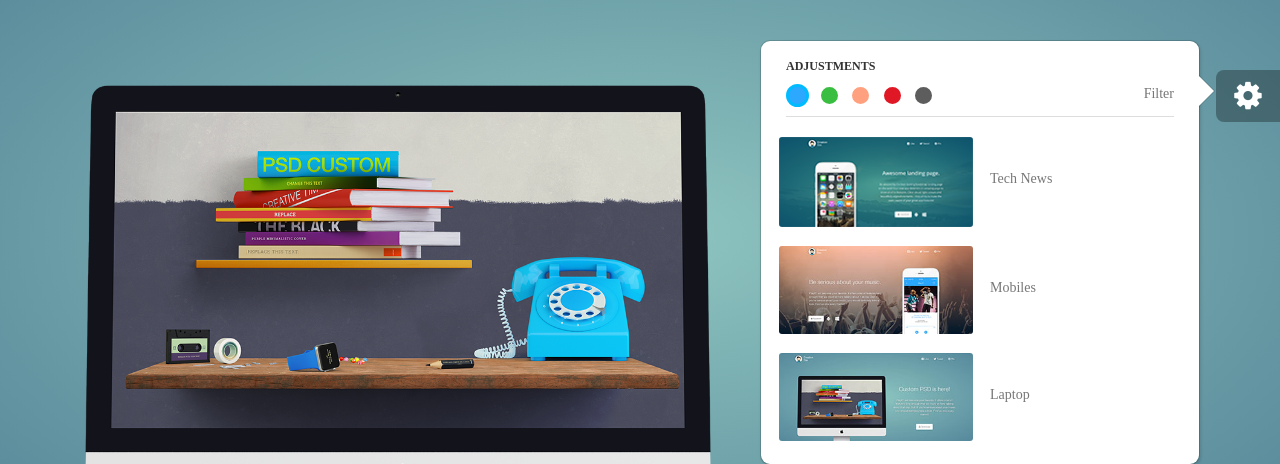
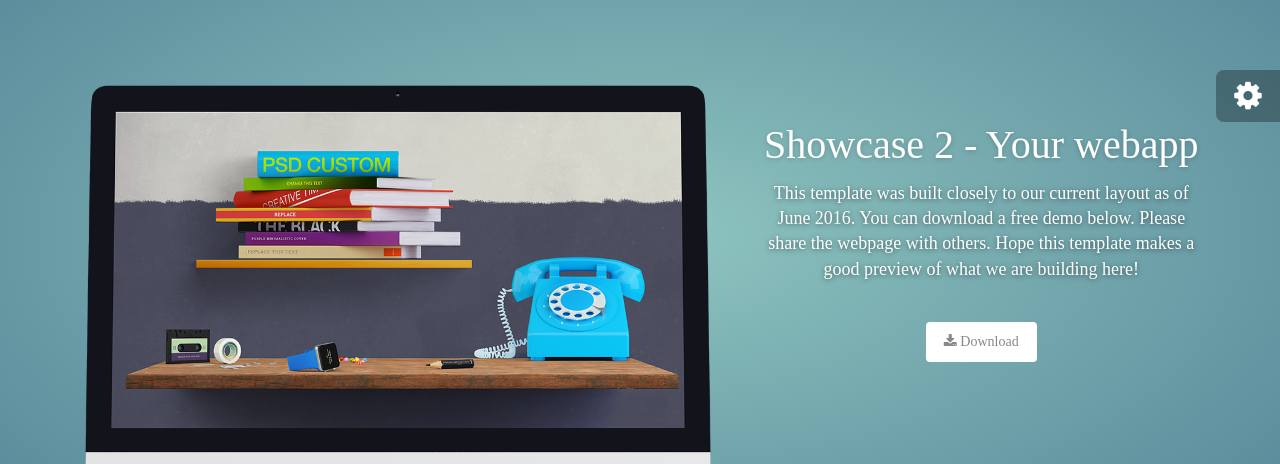
Before and after one commit to yashSharan45/webApp, a Flask app: page /web_app in a window 1280 px wide. Shown: the part 80-544 px from the top of the page. Run offline with Flask 2, Linux system fonts and the light colour scheme; some libraries are stand-ins or nearby versions.

Commit message:
Settings dropdown fixed

```diff
--- a/templates/index.html
+++ b/templates/index.html
@@ -219,7 +219,7 @@
         </div>
 
         <div class="fixed-plugin">
-            <div class="dropdown open">
+            <div class="dropdown">
                 <a href="#" data-toggle="dropdown">
                 <i class="fa fa-cog fa-2x"> </i>
                 </a>
--- a/templates/phone_app.html
+++ b/templates/phone_app.html
@@ -211,7 +211,7 @@
                 </div>
 
     <div class="fixed-plugin">
-            <div class="dropdown open">
+            <div class="dropdown ">
                 <a href="#" data-toggle="dropdown">
                 <i class="fa fa-cog fa-2x"> </i>
                 </a>
--- a/templates/web_app.html
+++ b/templates/web_app.html
@@ -222,7 +222,7 @@
 
         </div>
         <div class="fixed-plugin">
-            <div class="dropdown open">
+            <div class="dropdown ">
                 <a href="#" data-toggle="dropdown">
                 <i class="fa fa-cog fa-2x"> </i>
                 </a>
```
